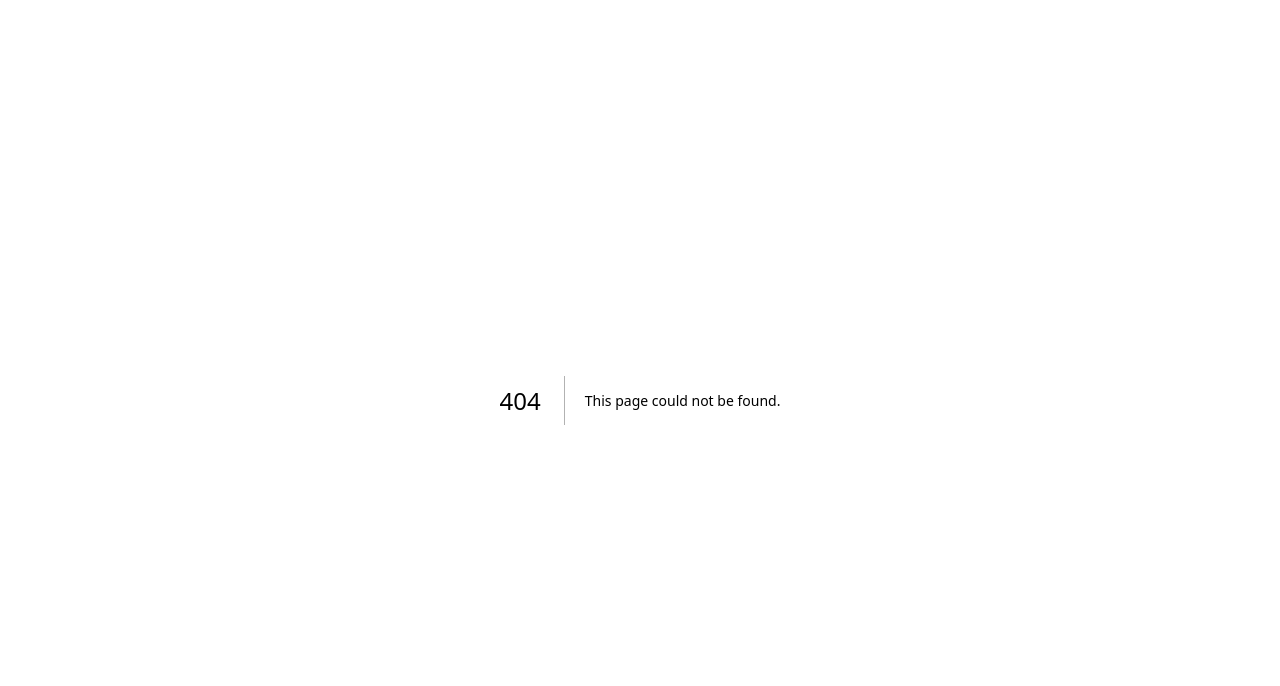
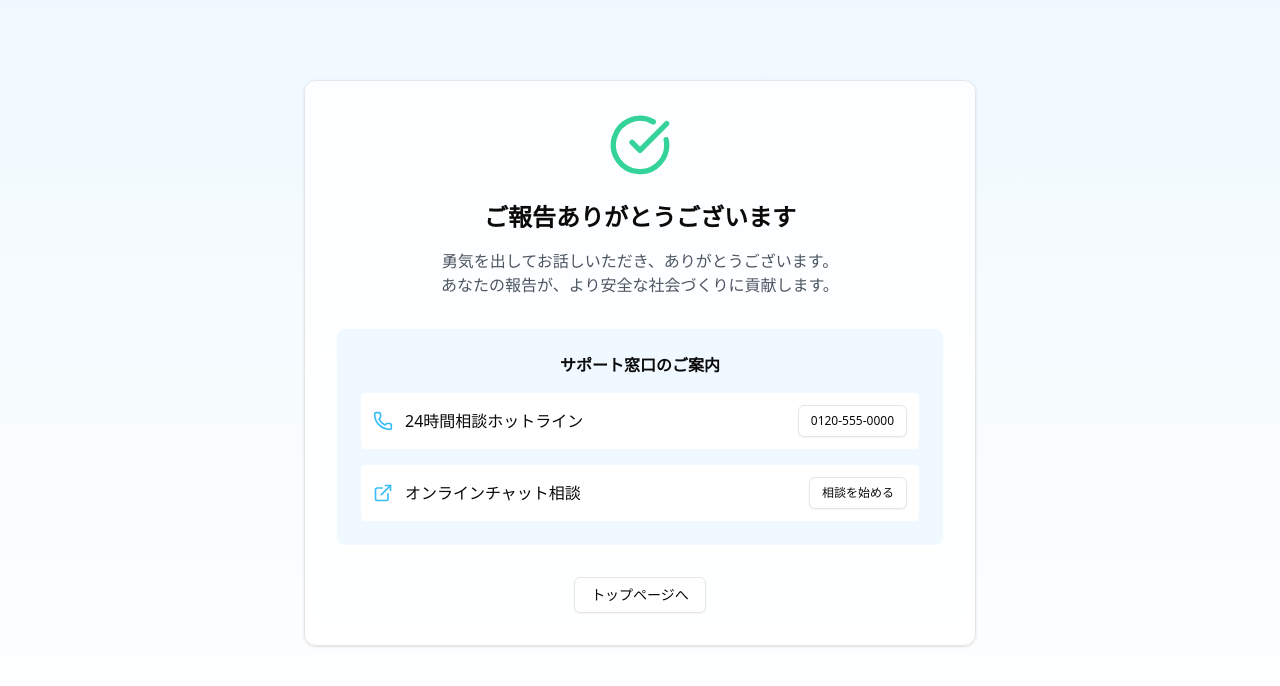
Before and after one commit to OBookBook/SOSConnect, a Next.js app: page /report/complete in a window 1280 px wide. Before the commit this address had no page. Shown: the top 686 px of the page. Built offline with nearby package versions, Linux system fonts and the light colour scheme.

Commit message:
add complete

```diff
--- /dev/null
+++ b/app/report/complete/page.tsx
@@ -0,0 +1,68 @@
+"use client";
+
+import Link from "next/link";
+import { Card } from "@/components/ui/card";
+import { Button } from "@/components/ui/button";
+import { CheckCircle, ExternalLink, Phone } from "lucide-react";
+
+export default function CompletePage() {
+  return (
+    <div className="min-h-screen bg-gradient-to-b from-sky-50 to-white dark:from-gray-900 dark:to-gray-950 p-4">
+      <div className="max-w-2xl mx-auto pt-16">
+        <Card className="p-8 text-center bg-white/80 backdrop-blur-sm">
+          <div className="flex justify-center mb-6">
+            <CheckCircle className="h-16 w-16 text-emerald-400" />
+          </div>
+
+          <h1 className="text-2xl font-bold mb-4">
+            ご報告ありがとうございます
+          </h1>
+
+          <p className="text-gray-600 dark:text-gray-300 mb-8">
+            勇気を出してお話しいただき、ありがとうございます。
+            <br />
+            あなたの報告が、より安全な社会づくりに貢献します。
+          </p>
+
+          <div className="bg-sky-50 dark:bg-gray-800 p-6 rounded-lg mb-8">
+            <h2 className="font-semibold mb-4">サポート窓口のご案内</h2>
+            <div className="space-y-4">
+              <div className="flex items-center justify-between p-3 bg-white dark:bg-gray-700 rounded">
+                <div className="flex items-center">
+                  <Phone className="h-5 w-5 text-sky-400 mr-3" />
+                  <span>24時間相談ホットライン</span>
+                </div>
+                <Button variant="outline" size="sm">
+                  0120-555-0000
+                </Button>
+              </div>
+
+              <div className="flex items-center justify-between p-3 bg-white dark:bg-gray-700 rounded">
+                <div className="flex items-center">
+                  <ExternalLink className="h-5 w-5 text-sky-400 mr-3" />
+                  <span>オンラインチャット相談</span>
+                </div>
+                <Button variant="outline" size="sm">
+                  相談を始める
+                </Button>
+              </div>
+            </div>
+          </div>
+
+          <div className="space-x-4">
+            <Link href="/">
+              <Button variant="outline">トップページへ</Button>
+            </Link>
+            {/* <Button
+              variant="default"
+              className="bg-sky-400 hover:bg-sky-500"
+              onClick={() => window.location.reload()}
+            >
+              新しい報告を作成
+            </Button> */}
+          </div>
+        </Card>
+      </div>
+    </div>
+  );
+}
```
